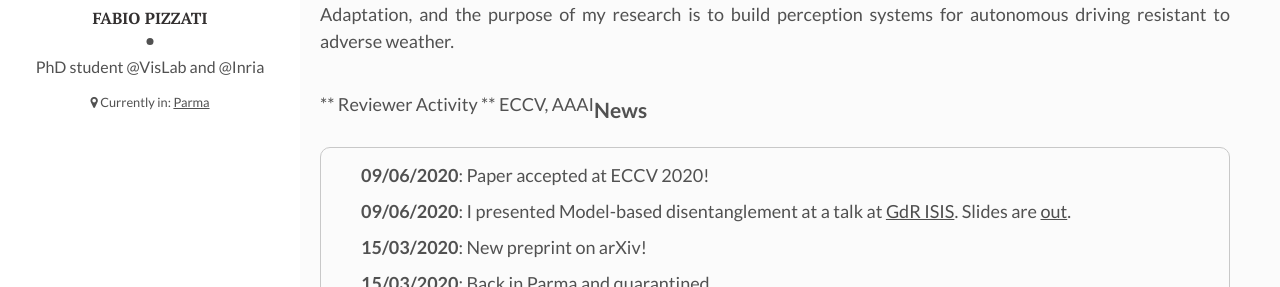
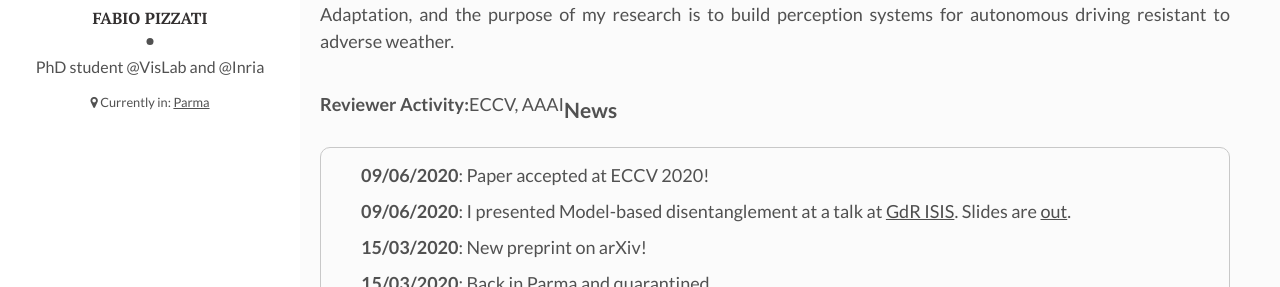
Before and after one commit to fabvio/fabvio.github.io, a Jekyll site: the page built from index.html, in a window 1280 px wide and 900 px high. Shown: the part 224-511 px from the top of the window. Built offline with Jekyll 4.4.1, drawn with Linux system fonts in a browser that asks for light colours; a style sheet for code colours, icons or effects is not loaded.

```diff
--- a/_contents/_about.md
+++ b/_contents/_about.md
@@ -1,5 +1,4 @@
 # About me
 I'm a [co-tutelle](https://www.jessicaanneyoung.com/blog-1/2017/9/8/cotutelle) PhD student at [Vislab/Ambarella](https://www.vislab.it), located in Parma (Italy) and [Inria - RITS team](https://team.inria.fr/rits/computer-vision/), in Paris (France). I am supervised by [Raoul de Charette](https://team.inria.fr/rits/membres/raoul-de-charette/) and [Pietro Cerri](https://scholar.google.fr/scholar?as_q=&as_epq=&as_oq=&as_eq=&as_occt=any&as_sauthors=Pietro+Cerri&as_publication=&as_ylo=&as_yhi=&hl=en&as_sdt=0%2C5). I am interested in Generative Adversarial Networks and Domain Adaptation, and the purpose of my research is to build perception systems for autonomous driving resistant to adverse weather.
 
-** Reviewer Activity **
-ECCV, AAAI
+**Reviewer Activity:**ECCV, AAAI
```
